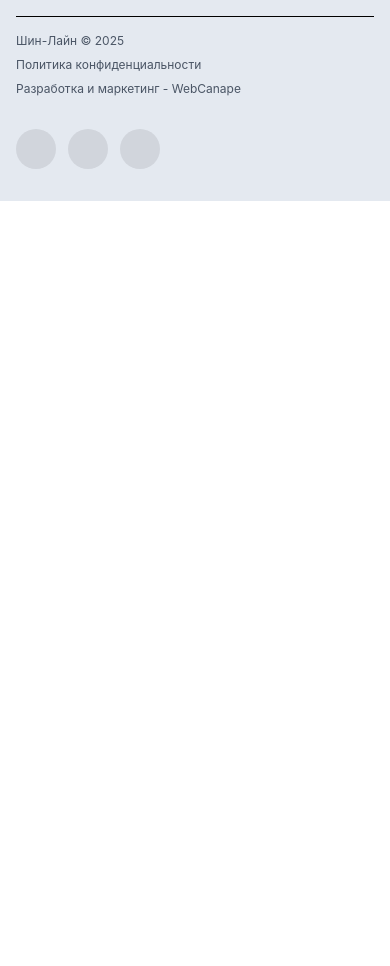
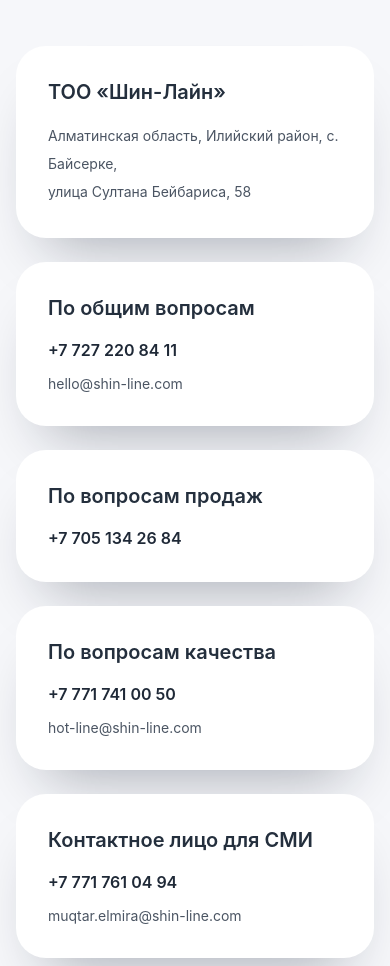
Before and after one commit to Haru1355/kyrs, a React (Vite) app in the folder front/: page / in a window 390 px wide. Shown: the part 2811-3777 px from the top of the page. Before the commit the page ends 3012 px from the top, so only its background shows below. Built offline with nearby package versions, Linux system fonts and the light colour scheme.

Commit message:
пизд адаптивность

```diff
--- a/front/src/componens/header/header.tsx
+++ b/front/src/componens/header/header.tsx
@@ -43,7 +43,7 @@
 							<li key={link.to}>
 								<Link
 									to={link.to}
-									className='text-base sm:text-lg px-8 py-6 rounded-lg hover:bg-gray-100 hover:text-[#e50909] transition-all'
+									className='text-base sm:text-sm px-8 py-6 rounded-lg hover:bg-gray-100 hover:text-[#e50909] transition-all'
 								>
 									{link.label}
 								</Link>
--- a/front/src/pages/home.tsx
+++ b/front/src/pages/home.tsx
@@ -90,8 +90,11 @@
 							{ num: '16', text: 'Филиалов' },
 							{ num: '100', text: 'Дистрибьюторов' },
 							{ num: '130.000', text: 'Точек продаж' },
-						].map((item) => (
-							<li key={item.num} className='md:-rotate-10 flex flex-wrap items-center gap-2 sm:gap-4 md:gap-6 lg:gap-[30px] leading-none'>
+						].map(item => (
+							<li
+								key={item.num}
+								className='md:-rotate-10 flex flex-wrap items-center gap-2 sm:gap-4 md:gap-6 lg:gap-[30px] leading-none'
+							>
 								<span className='text-3xl sm:text-5xl md:text-6xl lg:text-[100px] font-extrabold text-[#e50909]'>
 									{item.num}
 								</span>
@@ -132,7 +135,7 @@
 					{CARDS.map(card => (
 						<div
 							key={card.id}
-							className='relative h-64 rounded-2xl overflow-hidden cursor-pointer'
+							className='relative h-full rounded-2xl overflow-hidden cursor-pointer'
 							onClick={() => setActiveIndex(card.id)}
 						>
 							<img
@@ -150,15 +153,17 @@
 				</div>
 
 				{/* Планшет+: интерактивные карточки */}
-				<div className='hidden md:flex flex-nowrap gap-3 lg:gap-5 font-[cursive] text-fuchsia-50 overflow-x-auto mt-6 md:mt-10 px-4 sm:px-6 md:px-8 lg:px-20 pb-4'>
+				<div className='hidden md:flex flex-wrap gap-3 lg:gap-5 font-[cursive] text-fuchsia-50 mt-6 md:mt-10 px-4 sm:px-6 md:px-8 lg:px-20 pb-4'>
 					{CARDS.map(card => (
 						<div
 							key={card.id}
 							className={cn(
 								'relative flex flex-col gap-y-5 justify-between pt-6 md:pt-8 lg:pt-[45px] px-3 lg:px-5 pb-5 lg:pb-[25px] transition-all duration-300 rounded-[20px] shrink-0 cursor-pointer',
 								{
-									'w-56! md:w-64! lg:w-[480px]! lg:aspect-square h-56 md:h-64': activeIndex === card.id,
-									'w-40 md:w-48 lg:w-[calc((100%-630px)/3)] h-56 md:h-64': activeIndex !== card.id,
+									'w-56! md:w-64! lg:w-[480px]! lg:aspect-square h-56 md:h-[480px]':
+										activeIndex === card.id,
+									'w-40 md:w-48 lg:w-[calc((100%-630px)/3)] h-full md:h-[480px]':
+										activeIndex !== card.id,
 								},
 							)}
 							onMouseEnter={() => setActiveIndex(card.id)}
@@ -168,7 +173,7 @@
 									src={card.image}
 									alt={card.title}
 									className={cn(
-										'object-bottom object-cover w-full h-full rounded-[20px] transition-all duration-300',
+										'object-bottom object-cover w-full h-[480px]! rounded-[20px] transition-all duration-300',
 										{
 											'rounded-[500px]': activeIndex === card.id,
 										},
@@ -188,12 +193,80 @@
 			</div>
 
 			{/* Секция 4: Контакты */}
-			<div className='pt-6 sm:pt-10 md:pt-16 lg:pt-20 pb-12 md:pb-20 lg:pb-[150px] px-4 sm:px-6 md:px-8 lg:pl-20 lg:pr-[140px] bg-[#999ba3] rounded-t-2xl md:rounded-t-3xl lg:rounded-t-[90px]'>
-				<h1 className='text-2xl sm:text-3xl md:text-4xl lg:text-5xl text-black text-center font-[cursive]'>
+			<div className='pt-6 sm:pt-10 md:pt-16 lg:pt-20 pb-12 md:pb-20 lg:pb-[150px] px-4 sm:px-6 md:px-8 lg:px-20 bg-[#f6f7fa] rounded-t-2xl md:rounded-t-3xl lg:rounded-t-[90px]'>
+				<h1 className='text-2xl sm:text-3xl md:text-4xl lg:text-5xl text-[#1f2937] text-center font-[cursive]'>
 					Контакты
 				</h1>
-				<div className='pt-6 sm:pt-10 md:pt-16 lg:pt-20'>
-					<div className='w-full md:w-[500px] h-48 sm:h-56 md:h-[300px] bg-black rounded-lg md:rounded-xl mx-auto md:mx-0'></div>
+				<div className='mt-10 grid gap-6 md:grid-cols-3'>
+					<div className='rounded-[30px] bg-white p-8 shadow-[0_35px_60px_-30px_rgba(15,23,42,0.35)]'>
+						<h3 className='text-xl font-semibold text-[#242f3d] mb-4'>
+							ТОО «Шин-Лайн»
+						</h3>
+						<p className='text-sm leading-7 text-[#4b5563]'>
+							Алматинская область, Илийский район, с. Байсерке,
+							<br />
+							улица Султана Бейбариса, 58
+						</p>
+					</div>
+					<div className='rounded-[30px] bg-white p-8 shadow-[0_35px_60px_-30px_rgba(15,23,42,0.35)]'>
+						<h3 className='text-xl font-semibold text-[#242f3d] mb-4'>
+							По общим вопросам
+						</h3>
+						<p className='text-base font-semibold text-[#1f2937] mb-3'>
+							+7 727 220 84 11
+						</p>
+						<p className='text-sm text-[#4b5563]'>hello@shin-line.com</p>
+					</div>
+					<div className='rounded-[30px] bg-white p-8 shadow-[0_35px_60px_-30px_rgba(15,23,42,0.35)]'>
+						<h3 className='text-xl font-semibold text-[#242f3d] mb-4'>
+							По вопросам продаж
+						</h3>
+						<p className='text-base font-semibold text-[#1f2937]'>
+							+7 705 134 26 84
+						</p>
+					</div>
+					<div className='rounded-[30px] bg-white p-8 shadow-[0_35px_60px_-30px_rgba(15,23,42,0.35)]'>
+						<h3 className='text-xl font-semibold text-[#242f3d] mb-4'>
+							По вопросам качества
+						</h3>
+						<p className='text-base font-semibold text-[#1f2937] mb-3'>
+							+7 771 741 00 50
+						</p>
+						<p className='text-sm text-[#4b5563]'>hot-line@shin-line.com</p>
+					</div>
+					<div className='rounded-[30px] bg-white p-8 shadow-[0_35px_60px_-30px_rgba(15,23,42,0.35)]'>
+						<h3 className='text-xl font-semibold text-[#242f3d] mb-4'>
+							Контактное лицо для СМИ
+						</h3>
+						<p className='text-base font-semibold text-[#1f2937] mb-3'>
+							+7 771 761 04 94
+						</p>
+						<p className='text-sm text-[#4b5563]'>
+							muqtar.elmira@shin-line.com
+						</p>
+					</div>
+					<div className='rounded-[30px] bg-white p-8 shadow-[0_35px_60px_-30px_rgba(15,23,42,0.35)]'>
+						<h3 className='text-xl font-semibold text-[#242f3d] mb-4'>
+							По вопросам вакансий
+						</h3>
+						<p className='text-base font-semibold text-[#1f2937] mb-2'>
+							+7 771 766 00 78
+						</p>
+						<p className='text-base font-semibold text-[#1f2937]'>
+							+7 771 990 09 70
+						</p>
+					</div>
+				</div>
+				<div className='mt-10 grid gap-6 md:grid-cols-3 items-center'>
+					<div className='md:col-span-2'>
+						<Link
+							to='/contacts'
+							className='inline-flex items-center justify-center gap-2 rounded-full bg-[#e50909] px-8 py-4 text-base font-semibold text-white shadow-lg shadow-[#e50909]/20 transition hover:bg-[#c10808]'
+						>
+							Связаться с нами
+							<img src='/src/assets/arrow.svg' alt='' className='w-4 h-4' />
+						</Link>
+					</div>
 				</div>
 			</div>
 		</div>
```
